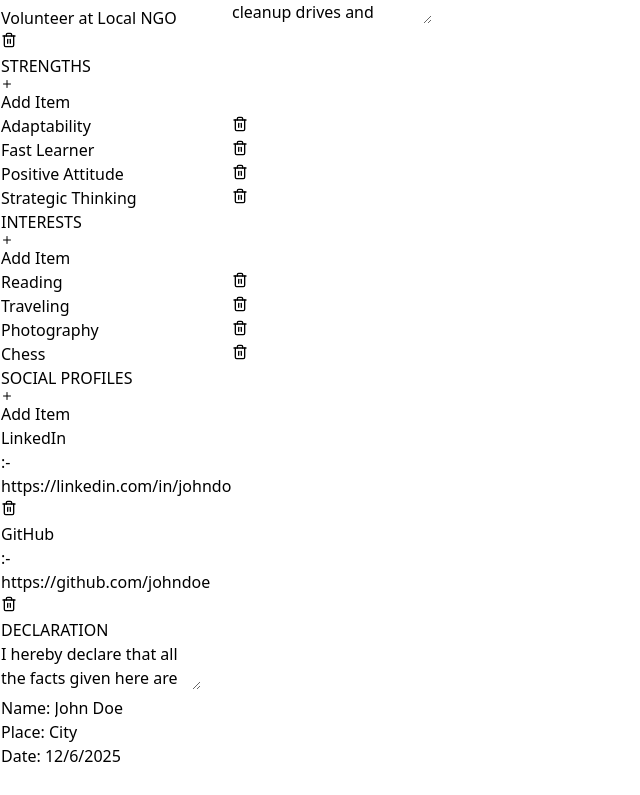
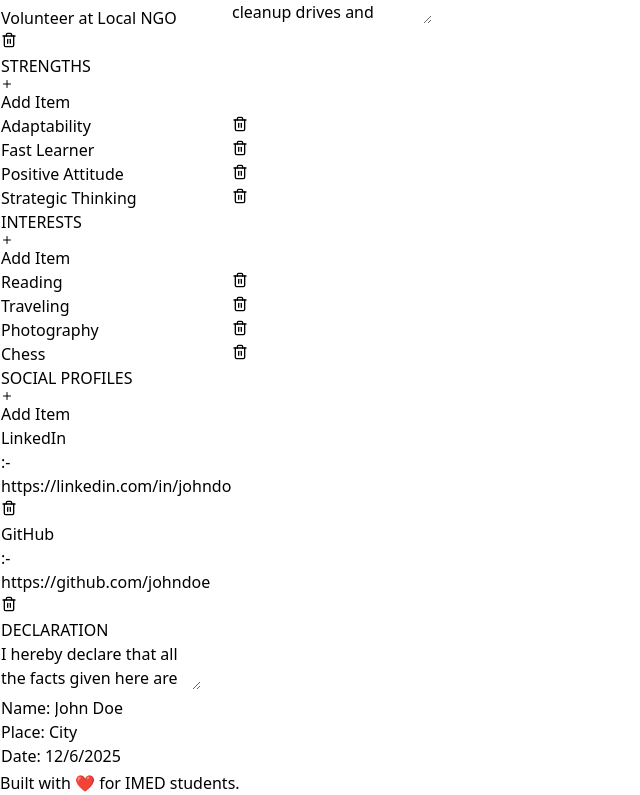
Before and after one commit to DevloperAnuj/imedresumebuilder, a React (Vite) app: page / in a window 1280 px wide. Shown: the part 2146-2941 px from the top of the page, without its empty margins (0-640 px from the left). Before the commit the page ends 2917 px from the top, so only its background shows below. Built offline with nearby package versions, Linux system fonts and the light colour scheme.

Commit message:
Added Readme File with minor Twiks

```diff
--- a/src/ResumeBuilder.jsx
+++ b/src/ResumeBuilder.jsx
@@ -513,6 +513,10 @@ const ResumeBuilder = () => {
                     </table>
                 </div>
             </div>
+
+            <div className="py-6 text-gray-500 font-medium text-sm print:hidden">
+                Built with ❤️ for IMED students.
+            </div>
         </div>
     );
 };
```
Also changed, not shown: 1 other file (tests, documents, lock files or other folders).
